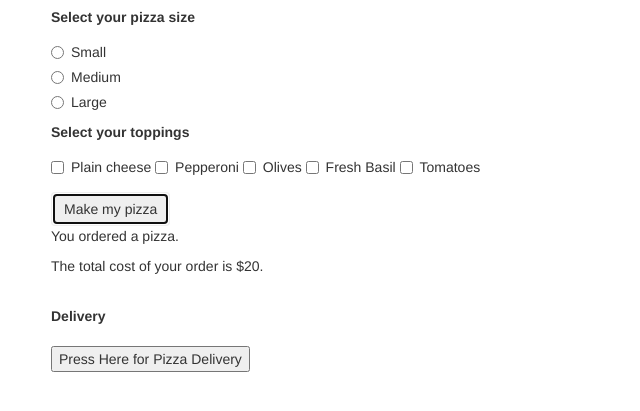
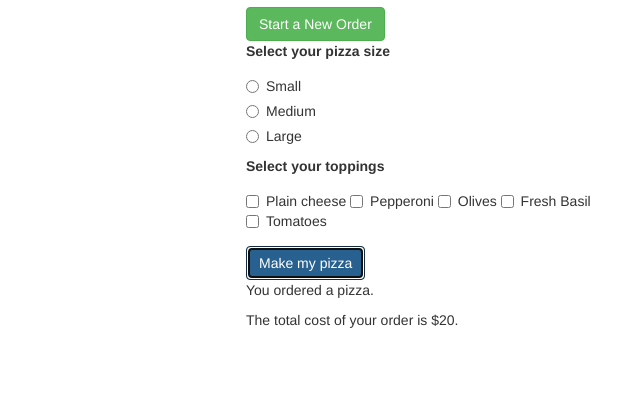
Before and after one commit to yasskin/pizza, a plain HTML site: page index.html in a window 1280 px wide. Both pictures are taken after a click on the button "Make my pizza". Shown: the part 63-474 px from the top of the page, without its empty margins (19-659 px from the left). Drawn offline with Linux system fonts and the light colour scheme.

```diff
--- a/index.html
+++ b/index.html
@@ -3,14 +3,17 @@
   <head>
     <link href="css/bootstrap.min.css" rel="stylesheet" type="text/css">
     <link href="css/styles.css" rel="stylesheet" type="text/css">
-    <title>New Project</title>
+    <title>Order Pizza: Intro to Programming Object-Oriented JavaScript Object-Oriented Javascript Independent Project</title>
     <script src="js/jquery-1.12.4.js"></script>
     <script src="js/scripts.js"></script>
   </head>
   <body>
     <div class="container">
       <h1>Vera Pizza Napoletana</h1>
+      <div class="row">
         <form id="pizza-order">
+          <div class="col-md-4 col-md-offset-2">
+          <button id="start-button" type="submit" class="btn btn-success">Start a New Order</button>
           <div class="form-group">
             <label for="size">Select your pizza size</label>
             <div class="radio">
@@ -55,28 +58,29 @@
               </label>
             </div>
           </div>
-        <button id="form-submit" class="btn" type="submit" name="button">Make my pizza</button>
-      </form>
+          <button id="make-button" class="btn btn-primary" type="submit" name="button">Make my pizza</button>
+
         <div id="show-order">
           <p>You ordered a <span id="show-size"></span> pizza.</p>
-        <p><span id="show-toppings"></span></p>
+          <p><span id="show-price"></span></p>
           <p>The total cost of your order is $<span id="show-cost"></span>.</p>
         </div>
-      <form id="request-delivery">
-        <div class="form-group">
+        </div>
+      </form>
+            <!-- <div class="form-group">
               <br>
-          <label for"request-deliver">Delivery</label>
+              <label for"request-delivery">Delivery</label>
             </div>
-          <button id="request-delivery" class"btn" type"submit" name="button">Press Here for Pizza Delivery</button>
-      </form>
-      <form id="contact-delivery">
+              <button id="delivery-button" class"btn btn-success" type"submit" name="button">Press Here for Pizza Delivery</button>
+        <div id="contact-delivery">
           <div class="form-group">
               <label for="name">Input your name</label>
           </div>
           <div class="form-group">
               <label for="address">Input your address</label>
           </div>
-      </form>
+        </div> -->
+      </div>
     </div>
   </body>
 </html>
--- a/js/scripts.js
+++ b/js/scripts.js
@@ -1,4 +1,10 @@
 // Business (or back-end) logic:
+
+//initialize new pizza
+var pizzaOne;
+var toppings;
+
+// constructor function for pizza object
 function Pizza (size, toppings, delivery) {
   this.pizzaSize = size;
   this.pizzaToppings = toppings;
@@ -6,6 +12,7 @@ function Pizza (size, toppings, delivery) {
   this.pizzaDelivery = delivery;
 }
 
+// calculates the cost by size
 Pizza.prototype.sizeCost = function() {
   if (this.pizzaSize === "small") {
     return this.pizzaCost = 10;
@@ -16,6 +23,7 @@ Pizza.prototype.sizeCost = function() {
   }
 }
 
+// increases the price per topping
 Pizza.prototype.toppingsCost = function () {
   if (this.pizzaSize === "small") {
     for (i=0; i<this.pizzaToppings.length; i++) {
@@ -34,39 +42,44 @@ Pizza.prototype.toppingsCost = function () {
   }
 }
 
-Pizza.prototype.toppingsNumber = function () {
-  var toppingsNumber = this.pizzaToppings.length;
-}
+// function resetFields() {
+//   $("#show-size").hide();
+//   $("#show-cost").hide();
+// }
 
 // user interface (or front-end) logic:
 $(document).ready(function() {
-  $("form#pizza-order").submit(function(event) {
+  //start a new order
+  $("form#start-button").click(function(event) {
+    event.preventDefault();
+    resetFields();
+  });
+
+  $("#pizza-order").submit(function(event) {
     event.preventDefault();
     //collect the user choices
     var size = $("input:radio[name=size]:checked").val();
-    var toppings = [];
+    toppings = [];
     $("input:checkbox[name=toppings]:checked").each(function() {
       (toppings).push(this.value);
     });
 
     //create new pizza
-    var pizzaOne = new Pizza (size, toppings);
-    var toppingsNumber;
+    pizzaOne = new Pizza (size, toppings);
+    console.log(pizzaOne);
     //calculate the cost
     pizzaOne.sizeCost();
     pizzaOne.toppingsCost();
-    pizzaOne.toppingsNumber();
     //display the order with cost
     $("#show-order").show();
     $("#show-size").text(pizzaOne.pizzaSize);
     $("#show-cost").text(pizzaOne.pizzaCost);
-    $("#show#delivery-details").show();
   });
-  //add a delivery option
-  $("form#request-delivery").submit(function(event) {
-    event.preventDefault();
-
-    $("#delivery-details").show();
-
-  });
+    //add a delivery option
+  // $("#delivery-button").click(function(event) {
+  //   event.preventDefault();
+  //
+  //   $("#conctact-delivery").show();
+  //
+  // });
 });
```
Lines whose indentation alone changed are shown as unchanged.
